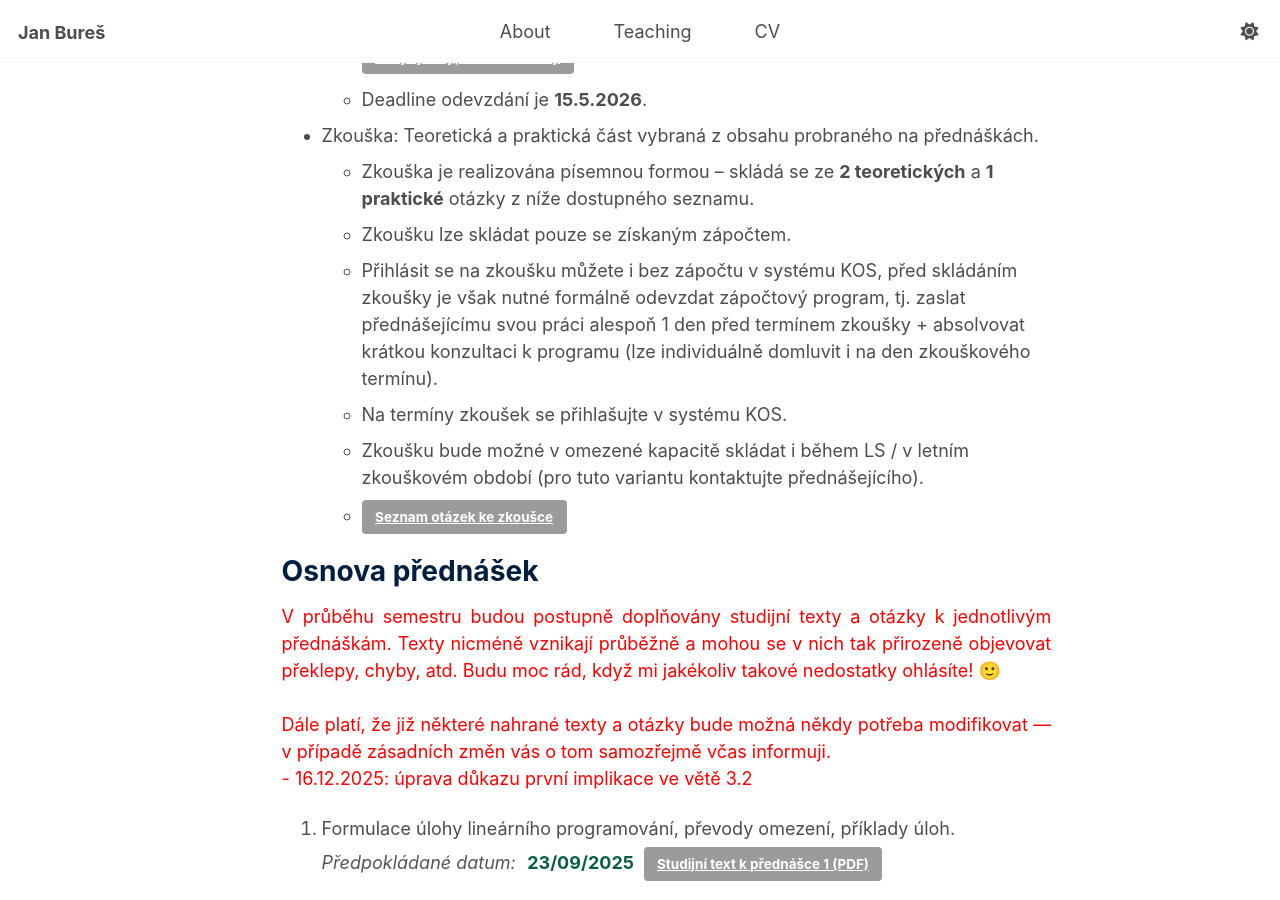
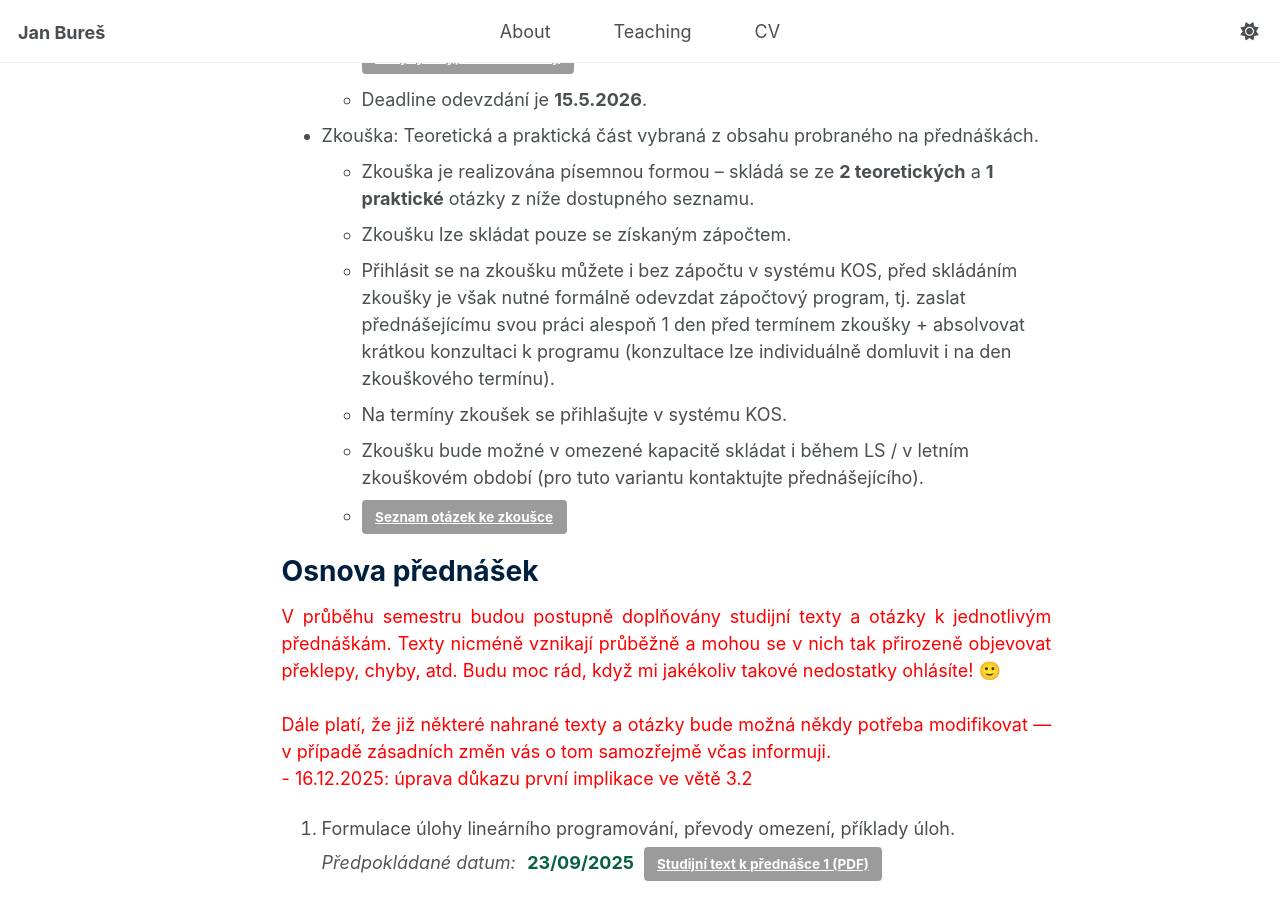
Before and after one commit to buresjan/buresjan.github.io, a Jekyll site: the page built from _teaching/01lip.md, in a window 1280 px wide and 900 px high, scrolled down 508 px. Built offline with Jekyll 4.4.1, drawn with Linux system fonts in a browser that asks for light colours.

Commit message:
change pokyn

```diff
--- a/_teaching/01lip.md
+++ b/_teaching/01lip.md
@@ -27,7 +27,7 @@
 - Zkouška: Teoretická a praktická část vybraná z obsahu probraného na přednáškách.
   - Zkouška je realizována písemnou formou -- skládá se ze **2 teoretických** a **1 praktické** otázky z níže dostupného seznamu.
   - Zkoušku lze skládat pouze se získaným zápočtem.
-  - Přihlásit se na zkoušku můžete i bez zápočtu v systému KOS, před skládáním zkoušky je však nutné formálně odevzdat zápočtový program, tj. zaslat přednášejícímu svou práci alespoň 1 den před termínem zkoušky + absolvovat krátkou konzultaci k programu (lze individuálně domluvit i na den zkouškového termínu).
+  - Přihlásit se na zkoušku můžete i bez zápočtu v systému KOS, před skládáním zkoušky je však nutné formálně odevzdat zápočtový program, tj. zaslat přednášejícímu svou práci alespoň 1 den před termínem zkoušky + absolvovat krátkou konzultaci k programu (konzultace lze individuálně domluvit i na den zkouškového termínu).
   - Na termíny zkoušek se přihlašujte v systému KOS.
   - Zkoušku bude možné v omezené kapacitě skládat i během LS / v letním zkouškovém období (pro tuto variantu kontaktujte přednášejícího).
   - <a class="btn lp-btn" href="{{ '/files/otazky.pdf' | relative_url }}" download>Seznam otázek ke zkoušce</a>
```
